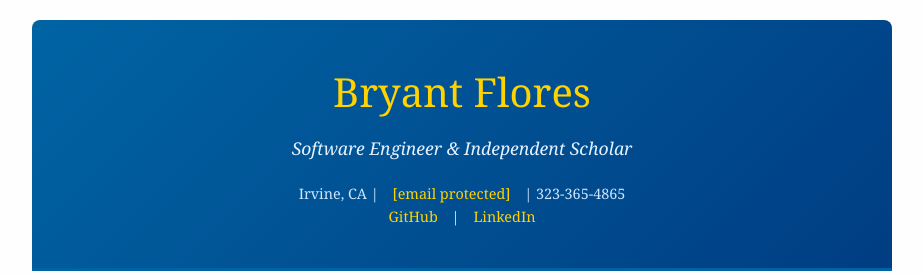
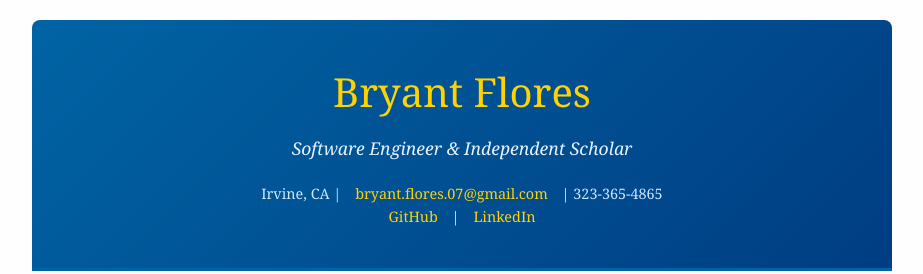
Before and after one commit to bxant/bxant.io, a plain HTML site: page index.html in a window 1280 px wide. Shown: the top 274 px of the page, without its empty margins (178-1101 px from the left). Drawn offline with Linux system fonts and the light colour scheme.

Commit message:
Update index.html
email added

```diff
--- a/index.html
+++ b/index.html
@@ -430,7 +430,7 @@
             <h1>Bryant Flores</h1>
             <p class="subtitle">Software Engineer & Independent Scholar</p>
             <div class="contact-info">
-                <p>Irvine, CA | <a href="/cdn-cgi/l/email-protection" class="__cf_email__" data-cfemail="dcbeaea5bdb2a8f2bab0b3aeb9aff2eceb9cbbb1bdb5b0f2bfb3b1">[email&#160;protected]</a> | 323-365-4865</p>
+                <p>Irvine, CA | <a>bryant.flores.07@gmail.com</a> | 323-365-4865</p>
                 <p>
                     <a href="https://github.com/bxant" target="_blank">GitHub</a> |
                     <a href="https://www.linkedin.com/in/bryant-flores-9510b61bb/" target="_blank">LinkedIn</a>
```
